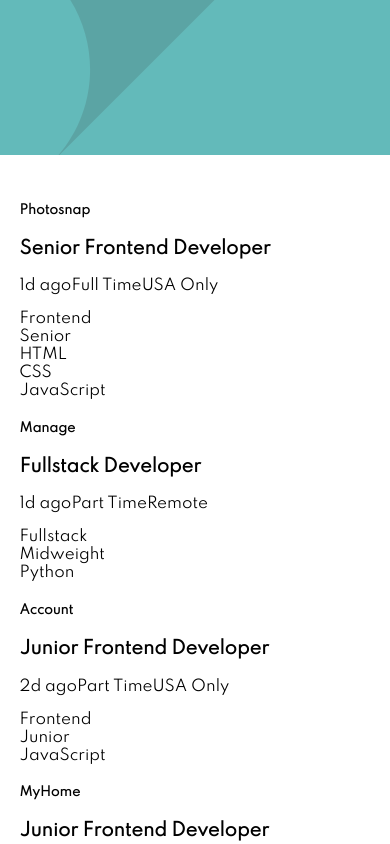
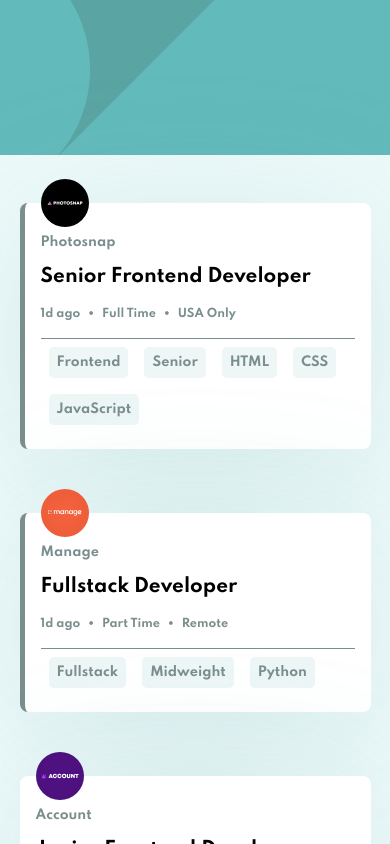
Before and after one commit to EehabArbash/job-listing-demo, a React (Create React App) app: page / in a window 390 px wide. Shown: the top 844 px of the page. Built offline with nearby package versions, Linux system fonts and the light colour scheme.

Commit message:
Finished List styling mobile and desktop

```diff
--- a/src/App.css
+++ b/src/App.css
@@ -1,11 +1,18 @@
-@import url("https://fonts.googleapis.com/css2?family=Spartan&display=swap");
+@import url("https://fonts.googleapis.com/css2?family=Spartan:wght@500;700&display=swap");
 
 :root {
   --page-bg-color: hsl(180, 52%, 96%);
   --header-bg-color: #5ba4a4;
+  --filter-tablet-bg-color: hsl(180, 31%, 95%);
+  --light-grayish-cyan: hsl(180, 31%, 95%);
+  --dark-grayish-cyan: hsl(180, 8%, 52%);
+  --very-dark-grayish-cyan: hsl(180, 8%, 52%);
 }
 * {
+  margin: 0;
+  padding: 0;
   max-width: 100%;
+  font-weight: unset;
   transition: all 200ms ease;
 }
 
@@ -13,7 +20,7 @@ body {
   padding: 0;
   margin: 0;
   font-family: spartan;
-  background-color: var(--bg-primary-color);
+  background-color: var(--page-bg-color);
   font-size: 15px;
 }
 
@@ -32,12 +39,98 @@ ul {
 
 .container {
   width: 90%;
-  max-width: 1000px;
+  max-width: 1100px;
   margin: 0 auto;
 }
 
+.job-list-item {
+  background-color: white;
+  padding: 2rem 1rem 1rem 1rem;
+  margin-bottom: 4rem;
+  position: relative;
+  display: flex;
+  flex-direction: column;
+  box-shadow: 0 15px 150px -4px hsla(180, 29%, 50%, 20%);
+  border-radius: 8px;
+}
+.job-company {
+  color: var(--dark-grayish-cyan);
+  font-size: 0.8rem;
+  margin-bottom: 1rem;
+  font-weight: 700;
+}
+.job-position {
+  font-weight: 700;
+  font-size: 1.15rem;
+}
+
+.job-info {
+  color: var(--dark-grayish-cyan);
+  padding: 1rem 0;
+  border-bottom: 1px solid var(--very-dark-grayish-cyan);
+  font-weight: 700;
+}
+.job-info span {
+  font-size: 0.7rem;
+}
+.job-info-sep {
+  padding: 0 0.5rem;
+}
+.job-filters {
+  display: flex;
+  flex-wrap: wrap;
+}
+.filter-tablet {
+  font-weight: 700;
+  background-color: var(--filter-tablet-bg-color);
+  padding: 0.5rem;
+  margin: 0.5rem;
+  color: var(--dark-grayish-cyan);
+  border-radius: 5px;
+  font-size: 0.8rem;
+}
+.filter-tablet:hover {
+  background-color: var(--header-bg-color);
+  color: var(--light-grayish-cyan);
+}
+
+.job-logo {
+  position: absolute;
+  top: -1.5rem;
+  width: 3rem;
+  height: 3rem;
+}
+.featured {
+  border-left: 5px solid var(--very-dark-grayish-cyan);
+}
 @media screen and (min-width: 740px) {
   .header {
     background-image: url("./challenge-files/images/bg-header-desktop.svg");
   }
+  .job-list-item {
+    flex-direction: row;
+    align-items: center;
+    justify-content: space-between;
+    padding: 1.5rem;
+    margin-bottom: 2.5rem;
+  }
+  .job-list-item main {
+    display: flex;
+    align-items: center;
+  }
+  .job-info {
+    border: unset;
+    font-weight: 500;
+  }
+  .job-info span {
+    font-size: 1rem;
+  }
+  .job-logo {
+    height: 5.5rem;
+    width: 5.5rem;
+    order: -1;
+    position: relative;
+    top: unset;
+    margin-right: 1.5rem;
+  }
 }
--- a/src/App.js
+++ b/src/App.js
@@ -8,14 +8,30 @@ function App() {
         <div className="filters-bar"></div>
         <ul className="jobs-list">
           {JOBS.map((job) => (
-            <li className="job-list-item">
-              <h5 className="job-company">{job["company"]}</h5>
+            <li
+              className={`job-list-item ${job["featured"] ? "featured" : ""}`}
+            >
+              <main>
+                <img
+                  src={
+                    require(`./challenge-files/${job["logo"].slice(2)}`).default
+                  }
+                  alt="company-logo"
+                  className="job-logo"
+                ></img>
+                <div>
+                  <h2 className="job-company">{job["company"]}</h2>
                   <h3 className="job-position">{job["position"]}</h3>
                   <p className="job-info">
                     <span>{job["postedAt"]}</span>
+                    <span className="job-info-sep">•</span>
                     <span>{job["contract"]}</span>
+                    <span className="job-info-sep">•</span>
                     <span>{job["location"]}</span>
                   </p>
+                </div>
+              </main>
+              <aside>
                 <ul className="job-filters">
                   <li className="filter-tablet">{job["role"]}</li>
                   <li className="filter-tablet">{job["level"]}</li>
@@ -23,7 +39,7 @@ function App() {
                     <li className="filter-tablet">{language}</li>
                   ))}
                 </ul>
-              {/* <div className="job-company-logo"></div> */}
+              </aside>
             </li>
           ))}
         </ul>
```
Lines whose indentation alone changed are shown as unchanged.
